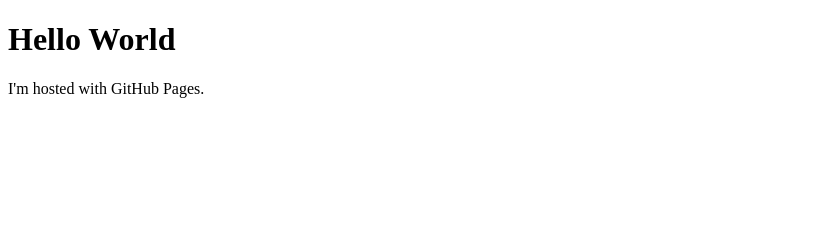
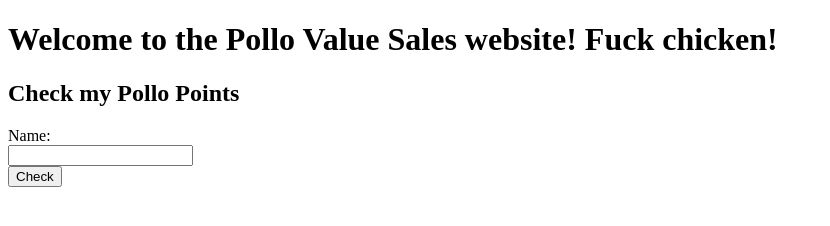
Before and after one commit to pollovaluesales/pollovaluesales.github.io, a plain HTML site: page index.html in a window 1280 px wide. Shown: the whole page, without its empty margins (0-830 px from the left). Drawn offline with Linux system fonts and the light colour scheme.

Commit message:
Update index.html

```diff
--- a/index.html
+++ b/index.html
@@ -1,7 +1,14 @@
 <!DOCTYPE html>
 <html>
 <body>
-<h1>Hello World</h1>
-<p>I'm hosted with GitHub Pages.</p>
+<h1>Welcome to the Pollo Value Sales website! Fuck chicken!</h1>
+
+<h2>Check my Pollo Points</h2>
+<form action="/action_page.php">
+<label for="name">Name:</label><br>
+<input type="text" id="name" name="name" value=""><br>
+<input type="submit" value="Check">
+</form>
+
 </body>
 </html>
```
